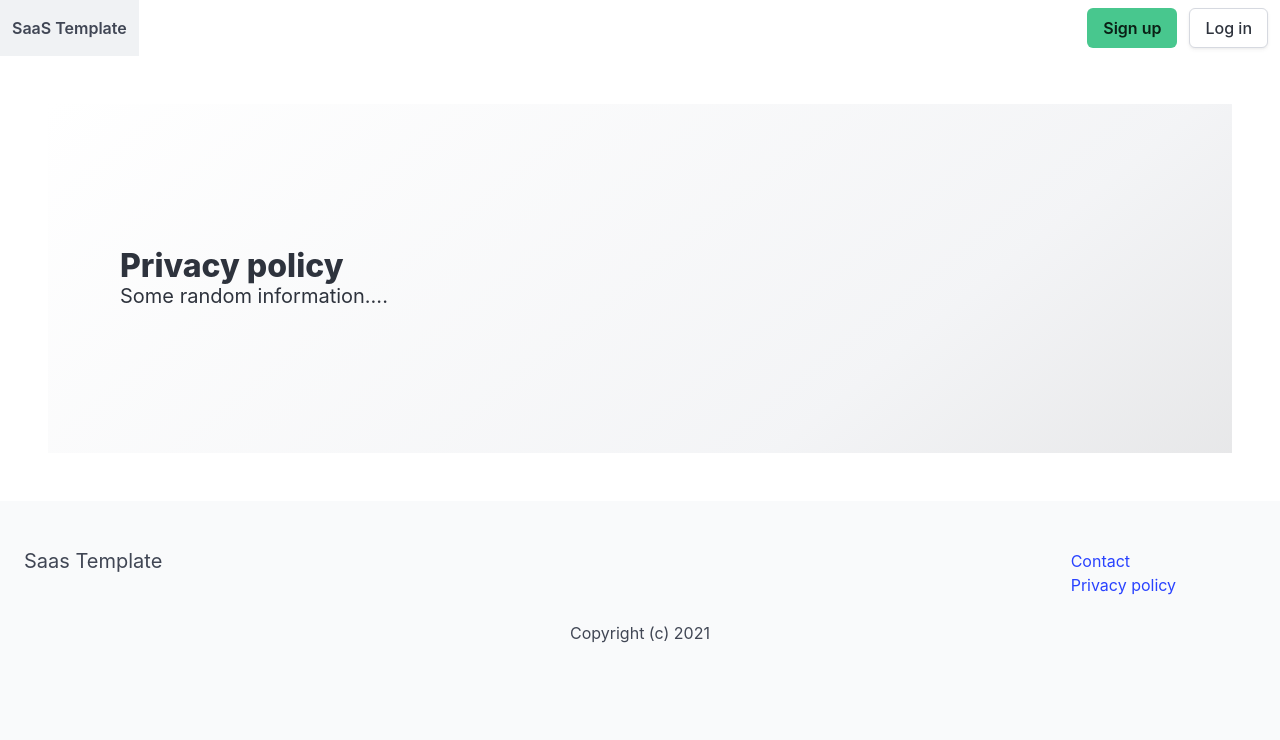
After one commit to SlawomirAndrzejewski/saas-template, a Django app: page /privacy/ in a window 1280 px wide. The commit adds this page. Shown: the top 740 px of the page. Run offline with Django 3.2, Linux system fonts and the light colour scheme; some libraries are stand-ins or nearby versions.

Commit message:
no message

```diff
--- a/saas_template/apps/core/templates/core/base.html
+++ b/saas_template/apps/core/templates/core/base.html
@@ -54,7 +54,7 @@
             <div class="column is-offset-6 is-2">
                 <ul>
                     <li><a href="#">Contact</a></li>
-                    {% comment %} <li><a href="{% url 'privacy' %}">Privacy policy</a></li> {% endcomment %}
+                    <li><a href="{% url 'privacy' %}">Privacy policy</a></li>
                     {% comment %} <li><a href="{% url 'terms' %}">Terms of service</a></li> {% endcomment %}
                 </ul>
             </div>
--- /dev/null
+++ b/saas_template/apps/core/templates/core/privacy.html
@@ -0,0 +1,14 @@
+{% extends 'core/base.html' %}
+
+{% block title %}Privacy policy | {% endblock %}
+
+{% block content %}
+    <section class="hero is-medium is-light is-bold">
+        <div class="hero-body">
+            <div class="container">
+                <h1 class="title">Privacy policy</h1>
+                <h2 class="subtitle">Some random information....</h2>
+            </div>
+        </div>
+    </section>
+{% endblock %}
--- a/saas_template/apps/core/views.py
+++ b/saas_template/apps/core/views.py
@@ -2,3 +2,6 @@ from django.shortcuts import render
 
 def frontpage(request):
     return render(request, 'core/frontpage.html')
+
+def privacy(request):
+    return render(request, 'core/privacy.html')
--- a/saas_template/saas_template/settings.py
+++ b/saas_template/saas_template/settings.py
@@ -120,6 +120,9 @@ USE_TZ = True
 # https://docs.djangoproject.com/en/3.2/howto/static-files/
 
 STATIC_URL = '/static/'
+STATICFILES_DIRS = [
+    BASE_DIR / 'static'
+]
 
 # Default primary key field type
 # https://docs.djangoproject.com/en/3.2/ref/settings/#default-auto-field
--- a/saas_template/saas_template/urls.py
+++ b/saas_template/saas_template/urls.py
@@ -1,10 +1,11 @@
 from django.contrib import admin
 from django.urls import path
 
-from apps.core.views import frontpage
+from apps.core.views import frontpage, privacy
 
 urlpatterns = [
     path('admin/', admin.site.urls),
 
-    path('', frontpage, name='frontpage')
+    path('', frontpage, name='frontpage'),
+    path('privacy/', privacy, name='privacy'),
 ]
```
Also changed, not shown: saas_template/static/images/avatar.png (added), saas_template/static/images/features-happyboss.jpg (added), saas_template/static/images/features-team.jpg (added), saas_template/static/images/features-tracktime.jpg (added).
